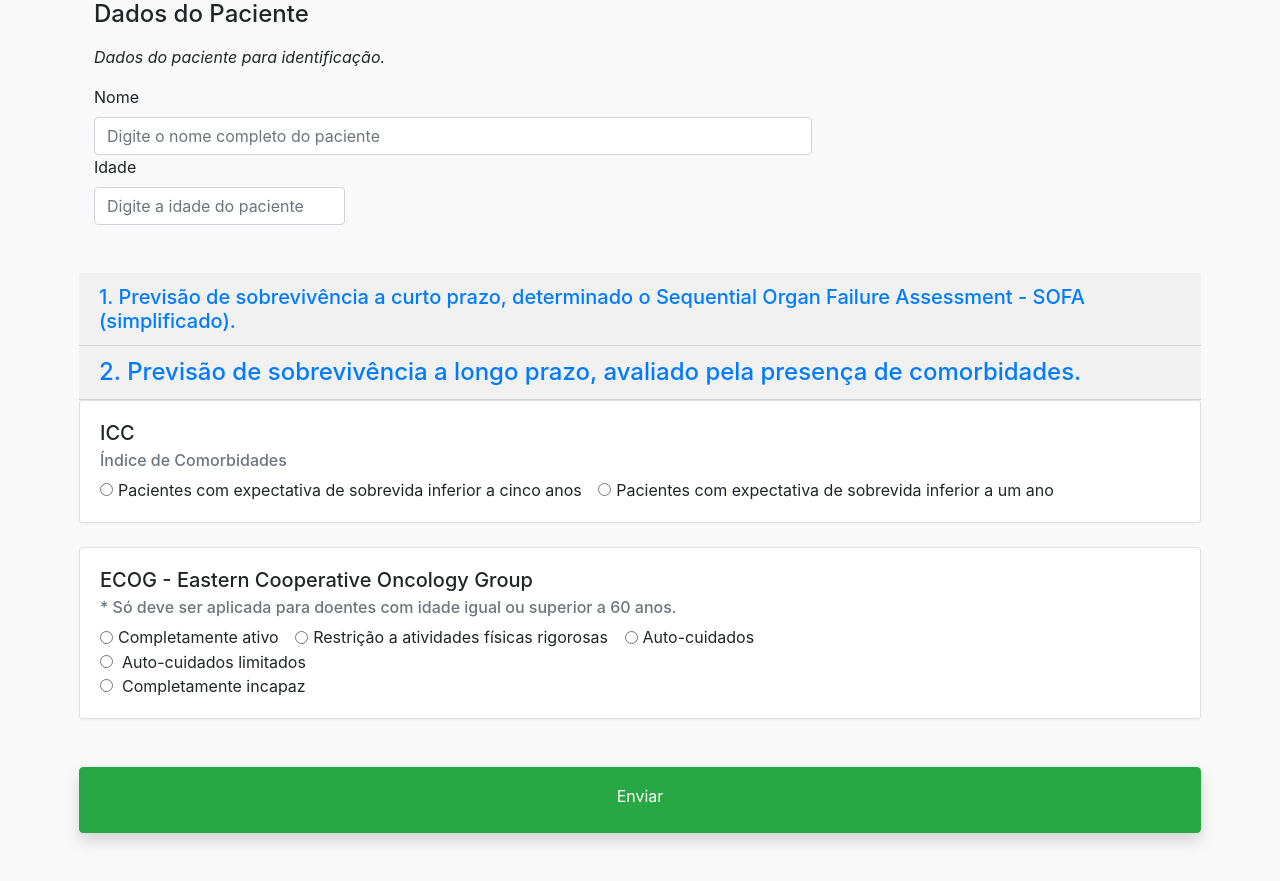
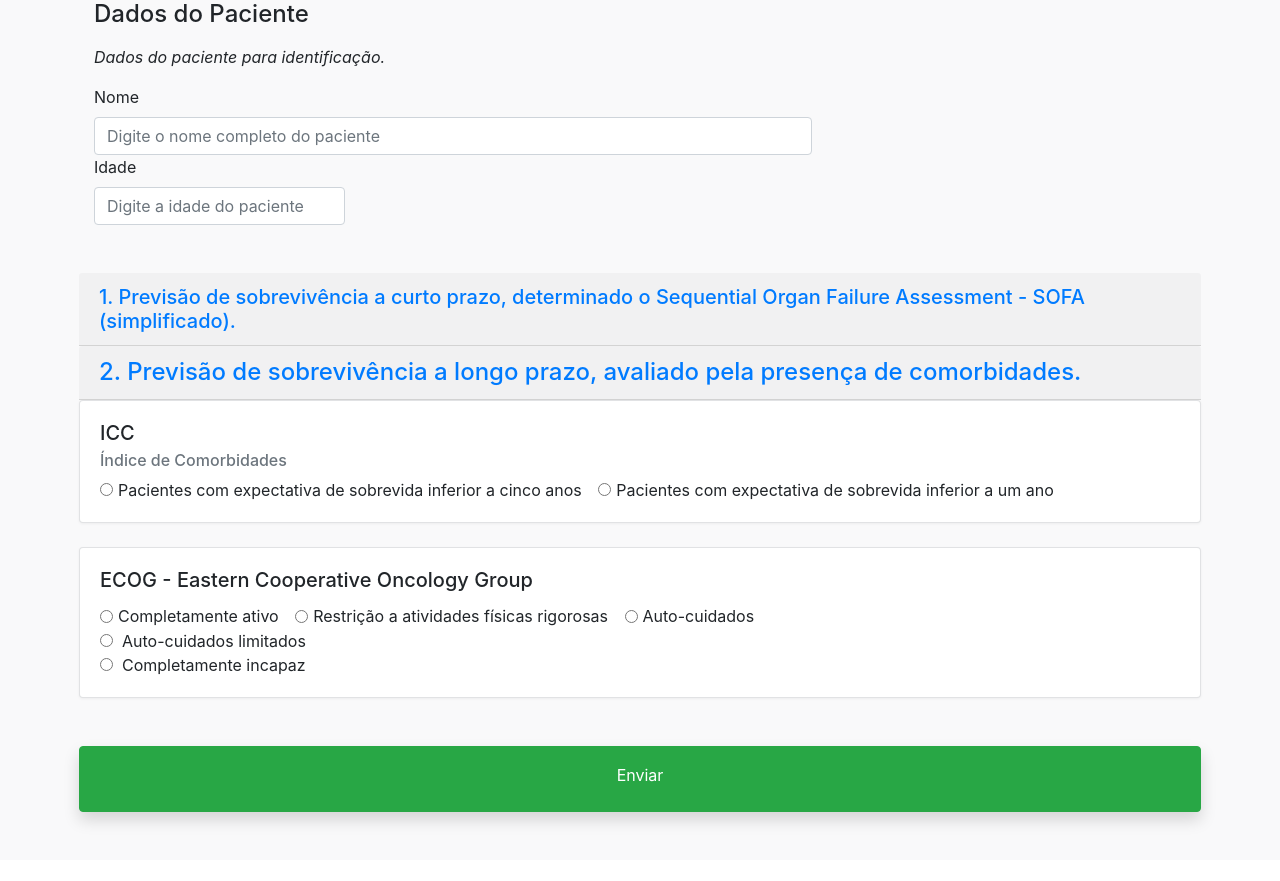
Before and after one commit to alisonsassi95/MedicalDecisionSupport, a Django app: template patient/templates/home.html in a window 1280 px wide, after a click on "2. Previsão de sobrevivência a longo prazo, avaliado pela pr". Shown: the part 96-977 px from the top of the page. After the commit the page ends 923 px from the top, so only its background shows below. Run offline with Django 3.2, Linux system fonts and the light colour scheme; the template is opened without the code that fills it, so the values that code supplies are empty; parts of the project's set-up code (start-up, migrations or seed data) failed here and were passed over; some libraries are stand-ins or nearby versions.

Commit message:
Ajust checkout home Page

```diff
--- a/patient/templates/home.html
+++ b/patient/templates/home.html
@@ -21,7 +21,7 @@
 
                     <div class="col-md-3">
                         <label for="age" class="form-label">Idade</label>
-                        <input type="number" class="form-control" name="age" id="age" required
+                        <input type="number" class="form-control" name="age" id="age" onkeyup="checkoutAge()" required
                             placeholder="Digite a idade do paciente">
                     </div>
                     <br> <br>
@@ -333,14 +333,9 @@
                                 </div>
 
                                 <!--ECOG-->
-                                <div class="card" style="width: 100%;">
+                                <div class="card" id="ECOG"style="width: 100%;">
                                     <div class="card-body">
                                         <h5 class="card-title">ECOG - Eastern Cooperative Oncology Group</h5>
-                                        <h6 class="card-subtitle mb-2 text-muted">* Só deve ser aplicada para doentes
-                                            com
-                                            idade
-                                            igual ou
-                                            superior a 60 anos.</h6>
                                         <!--Init-->
                                         <div class="form-check form-check-inline">
                                             <input id="ECOG0" name="ecog" type="radio" value="0"
@@ -389,5 +384,17 @@
     </div>
 </div>
 
+<script>
+function checkoutAge(){
+    var checkbox = document.querySelector("#ECOG0");
 
+    if((document.getElementById('age').value) < 60){
+        $("#ECOG").hide();
+        checkbox.checked = true;
+    }
+    else
+        $("#ECOG").show();
+        checkbox.checked = false;
+}
+</script>
 {% endblock content  %}
```
